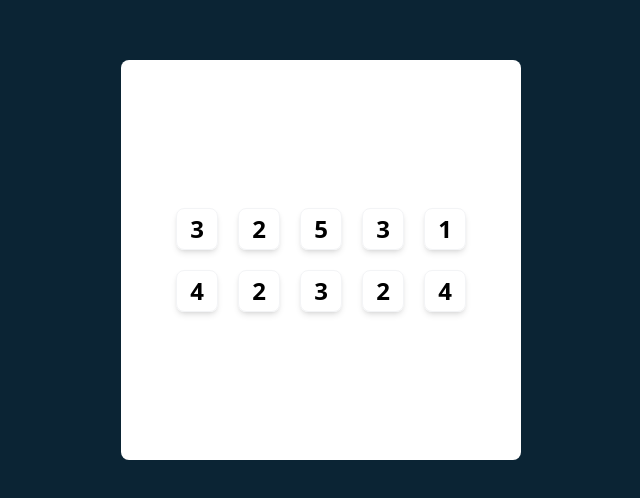
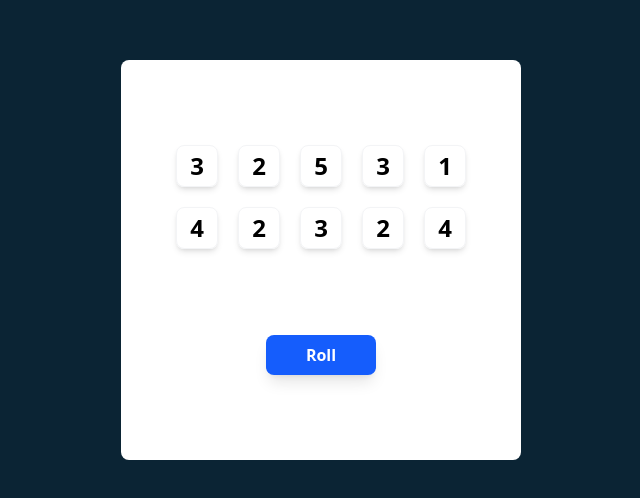
Before and after one commit to ar4scode/tenzies-game, a React (Vite) app: page / in a window 1280 px wide. Shown: the part 140-638 px from the top of the page, without its empty margins (319-959 px from the left). Built offline with nearby package versions, Linux system fonts and the light colour scheme.

Commit message:
Create Roll button that roll all dices and generate new numbers

```diff
--- a/src/App.jsx
+++ b/src/App.jsx
@@ -1,6 +1,7 @@
 import { useState } from 'react'
 import './App.css'
 import Die from './components/Die'
+import RollButton from './RollButton'
 
 function App() {
   const [diceNumbers, setDiceNumbers] = useState(generateAllNewDice())
@@ -25,12 +26,13 @@ function App() {
 
   return (
     <>
-      <main className='bg-white rounded-lg h-full flex justify-center items-center'>
+      <main className='bg-white rounded-lg h-full flex flex-col justify-evenly items-center'>
         <div className='grid grid-cols-5 gap-5'>
           {diceNumbers.map((die, index) => {
             return(<Die key={index} value={die} />)
           })}
         </div>
+        <RollButton onClick={() => setDiceNumbers(generateAllNewDice)} />
       </main>
     </>
   )
--- /dev/null
+++ b/src/RollButton.jsx
@@ -0,0 +1,6 @@
+// eslint-disable-next-line react/prop-types
+export default function RollButton({onClick}) {
+  return (
+    <button className="bg-blue-600 px-10 py-2 rounded-lg font-semibold text-white shadow-lg cursor-pointer duration-300 hover:bg-blue-800" onClick={onClick}>Roll</button>
+  )
+}
```
